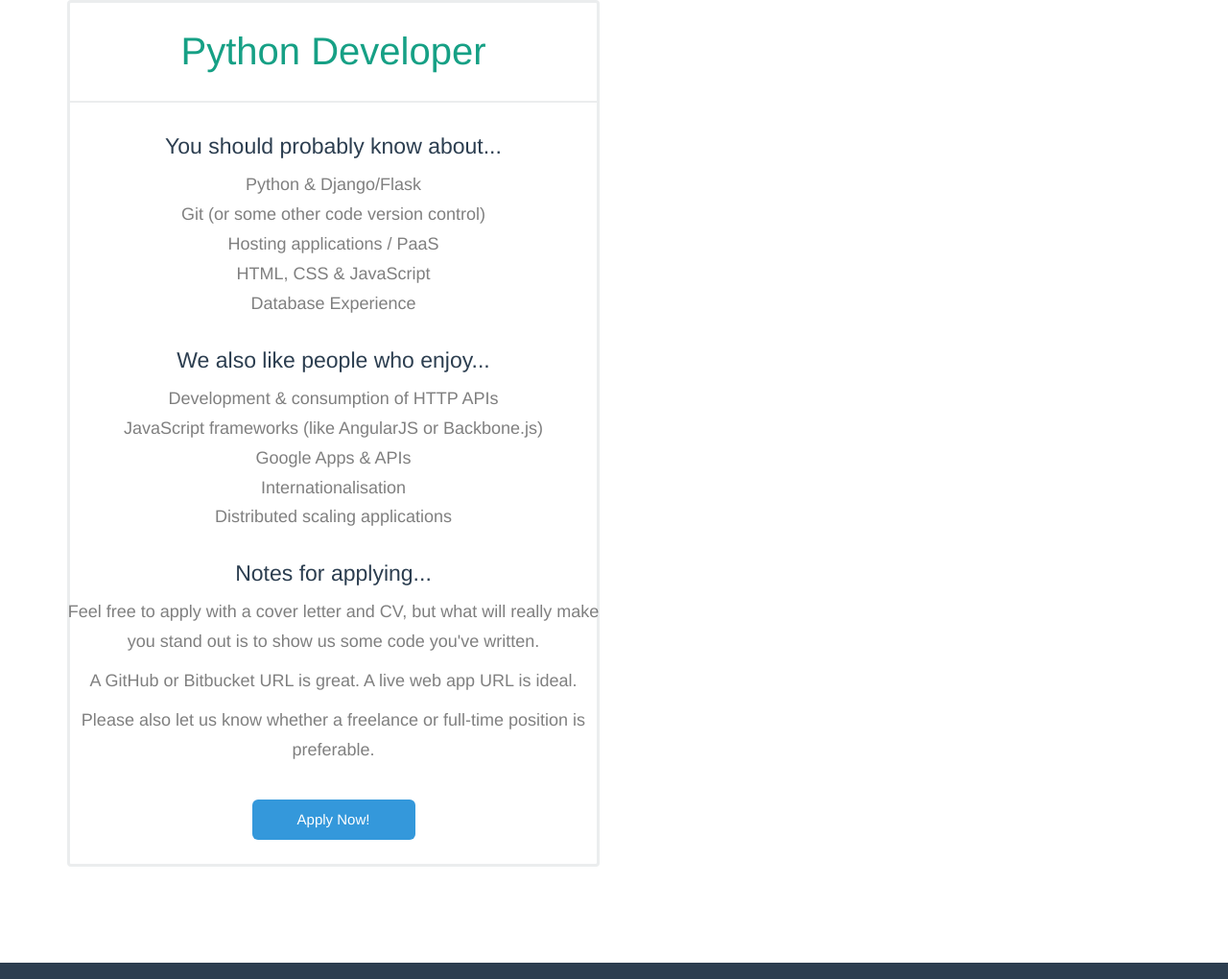
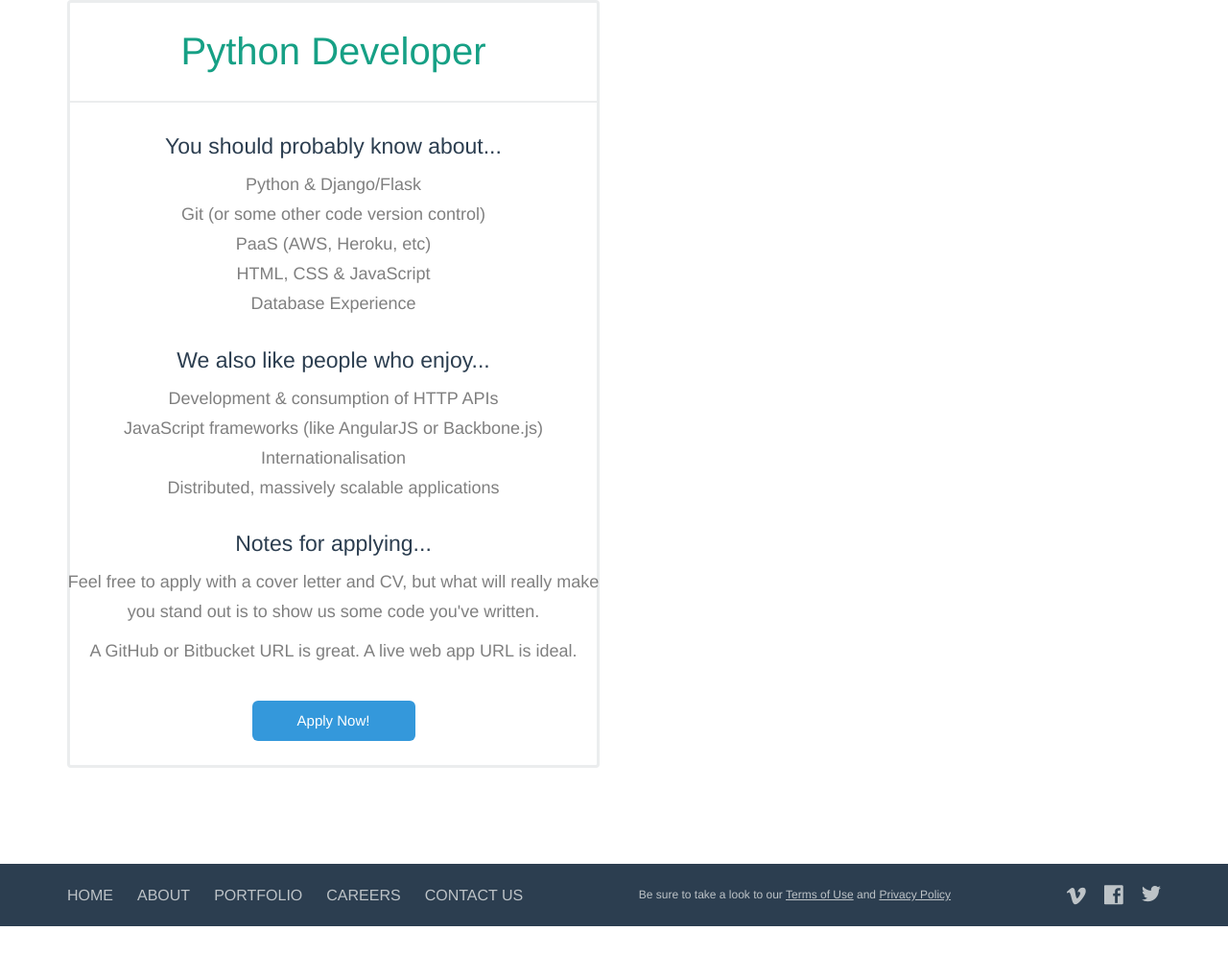
Before and after one commit to flygeneticist/curious-kiwi-site, a plain HTML site: page careers.html in a window 1280 px wide. Shown: the part 1262-2282 px from the top of the page at 96% size. After the commit the page ends 2227 px from the top, so only its background shows below. Drawn offline with nearby package versions, Linux system fonts and the light colour scheme.

Commit message:
style + content edits

```diff
--- a/careers.html
+++ b/careers.html
@@ -86,7 +86,7 @@
                           <ul>
                             <li>Python & Django/Flask</li>
                             <li>Git (or some other code version control)</li>
-                            <li>Hosting applications / PaaS</li>
+                            <li>PaaS (AWS, Heroku, etc)</li>
                             <li>HTML, CSS & JavaScript</li>
                             <li>Database Experience</li>
                           </ul>
@@ -96,20 +96,17 @@
                           <ul>
                             <li>Development & consumption of HTTP APIs</li>
                             <li>JavaScript frameworks (like AngularJS or Backbone.js)
-                            <li>Google Apps & APIs</li>
                             <li>Internationalisation</li>
-                            <li>Distributed scaling applications</li>
+                            <li>Distributed, massively scalable applications</li>
                           </ul>
                         </div>
                         <div class="row">
                           <h4>Notes for applying...</h4>
                           <p>Feel free to apply with a cover letter and CV, but what will really make you stand out is to show us some code you've written.</p>
                           <p>A GitHub or Bitbucket URL is great. A live web app URL is ideal.</p>
-                          <p>Please also let us know whether a freelance or full-time position is preferable.</p>
                         </div>
                       </div>
                       <a class="btn btn-info" href="mailto:apply@curiouskiwi.com">Apply Now!</a>
-                      <!-- <a class="btn btn-info disabled" href="#">Your Current Service</a> -->
                     </div>
                   </div>
                 </div>
```
